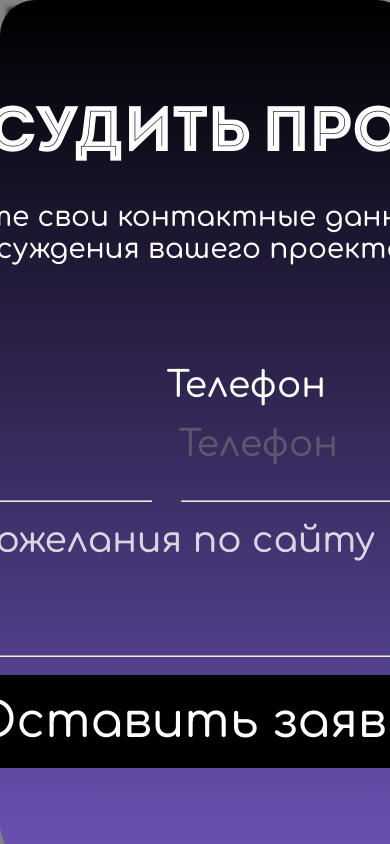
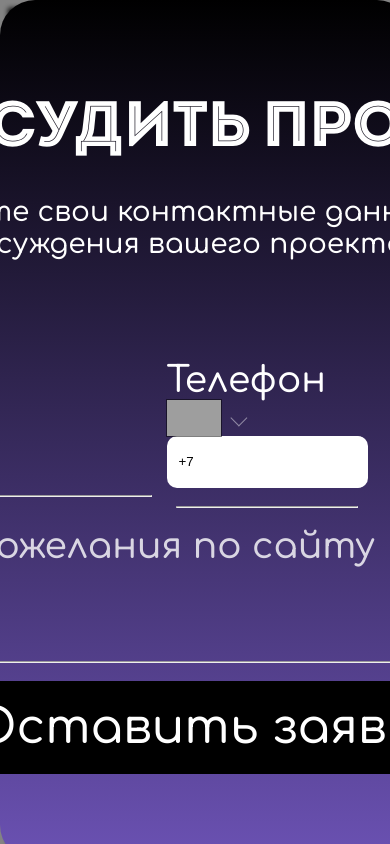
Before and after one commit to darikomarenko/landing-page, a React (Vite) app: page / in a window 390 px wide. Both pictures are taken after a click on the button "Связаться с нами". Shown: the top 844 px of the page. Built offline with nearby package versions, Linux system fonts and the light colour scheme; grey boxes are pictures that could not be loaded; a web font is replaced by a local one.

Commit message:
add phone library

```diff
--- a/package.json
+++ b/package.json
@@ -12,7 +12,8 @@
   "dependencies": {
     "react": "^18.2.0",
     "react-dom": "^18.2.0",
-    "react-flags-select": "^2.2.3"
+    "react-flags-select": "^2.2.3",
+    "react-phone-number-input": "^3.3.10"
   },
   "devDependencies": {
     "@types/react": "^18.2.66",
--- a/src/components/Modal/index.tsx
+++ b/src/components/Modal/index.tsx
@@ -1,5 +1,9 @@
 import ModalBackground from "../ModalBackground";
 import styles from './styles.module.scss';
+import ReactPhoneNumberInput from 'react-phone-number-input';
+import 'react-phone-number-input/style.css';
+import { useState } from 'react';
+import { E164Number } from "libphonenumber-js/core";
 
 interface ModalProps {
   open: boolean;
@@ -7,19 +11,18 @@ interface ModalProps {
 }
 
 export default function Modal({ open, onClose }: ModalProps) {
-
+  const [phoneValue, setPhoneValue] = useState<E164Number | undefined>(undefined);
 
   if (!open) {
     return null;
   }
-
 
   function handleSubmit(event: React.FormEvent<HTMLFormElement>) {
     event.preventDefault();
 
     const formData = new FormData(event.currentTarget);
     const name = formData.get('name') as string;
-    const phone = formData.get('phone') as string;
+    const phone = phoneValue?.toString() || '';
     const wishes = formData.get('wishes') as string;
 
     console.log('Имя:', name);
@@ -43,7 +46,16 @@ export default function Modal({ open, onClose }: ModalProps) {
                 </div>
                 <div className={styles['popup__input__inputGroup-one']}>
                   <label>Телефон</label>
-                  <input type='tel' className={styles.popup__input} placeholder="Телефон" name='phone' required/>
+                  <ReactPhoneNumberInput
+                    defaultCountry="RU"
+                    international
+                    className={styles.popup__input}
+                    placeholder="Телефон"
+                    name='phone'
+                    value={phoneValue}
+                    onChange={setPhoneValue}
+                    required
+                  />
                   <hr/>
                 </div>
               </div>
```
Also changed, not shown: 1 other file (tests, documents, lock files or other folders).
